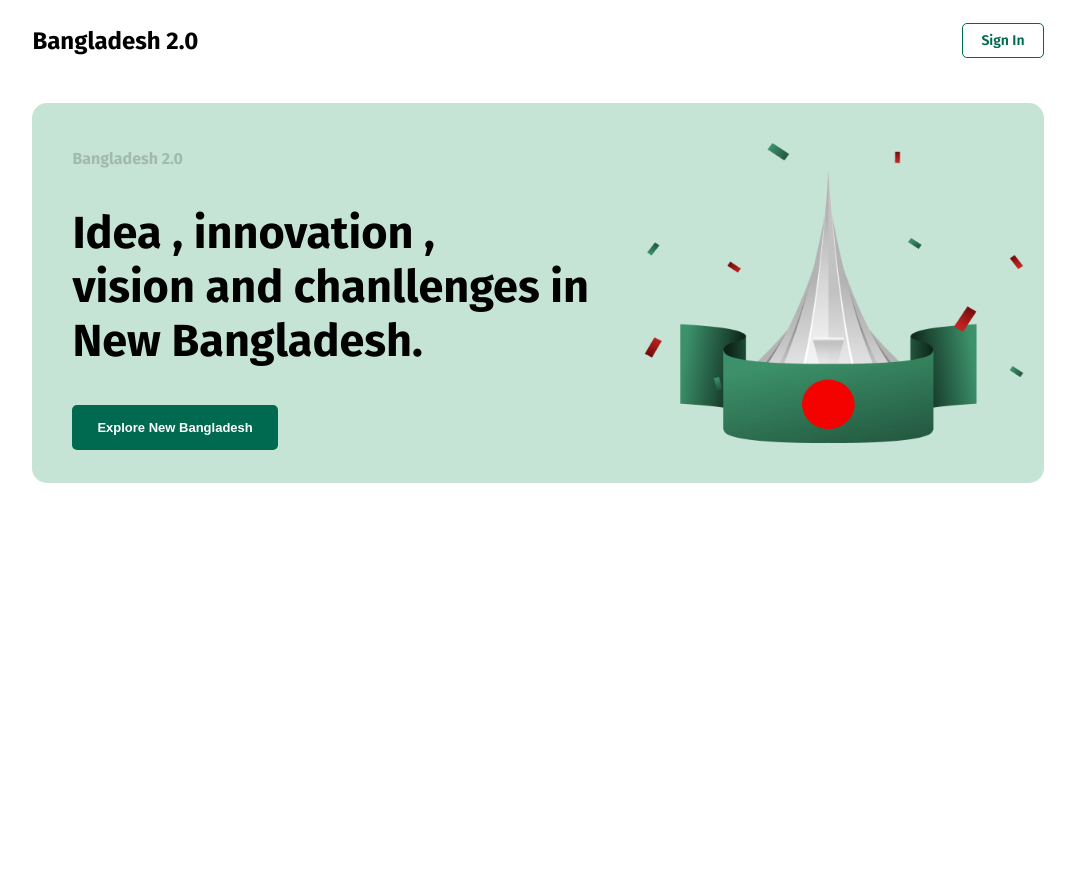
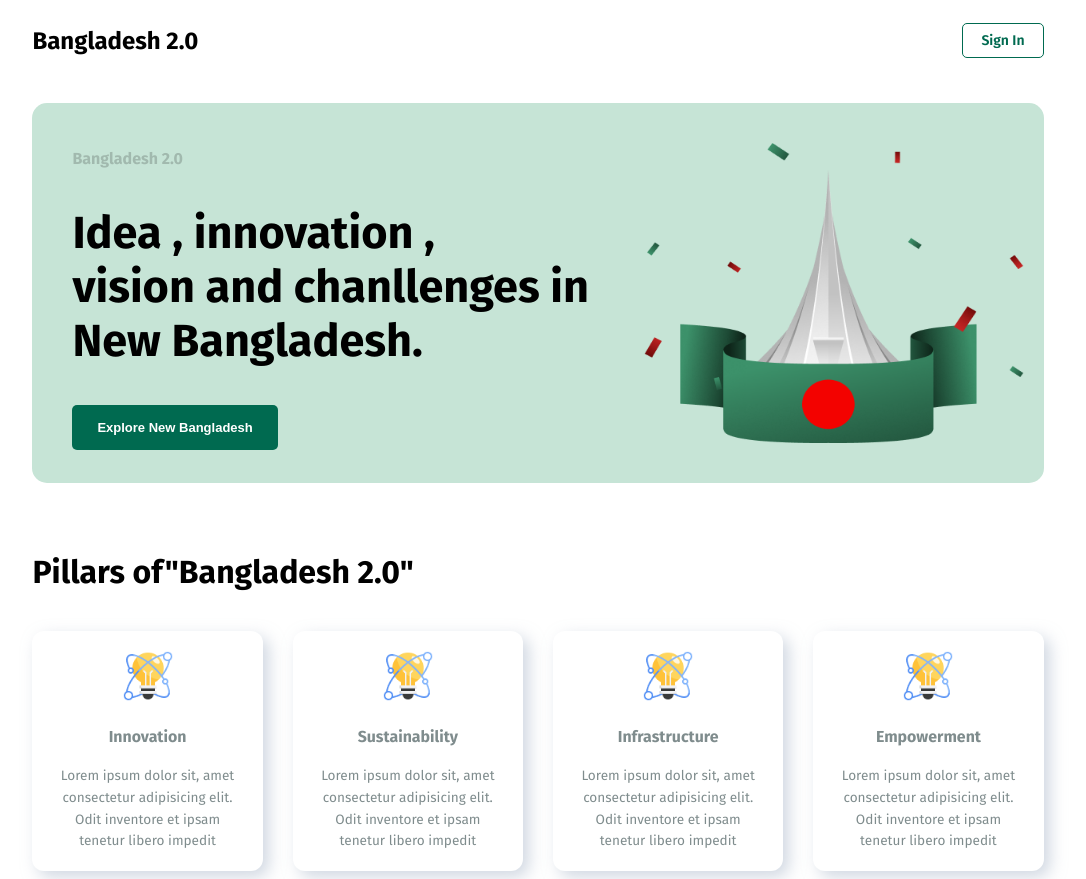
Before and after one commit to maruf-hossen-pro/Project-4--Bangladesh-2.0, a plain HTML site: page index.html in a window 1280 px wide. Shown: the whole page, without its empty margins (102-1188 px from the left). Before the commit the page ends 800 px from the top, so only its background shows below. Drawn offline with Linux system fonts and the light colour scheme.

Commit message:
Main Section Part1 Completed

```diff
--- a/Style/style.css
+++ b/Style/style.css
@@ -30,7 +30,7 @@
     cursor: pointer;
 }
 
-.hero-item{
+.hero-item {
     padding-left: 40px;
 
 }
@@ -51,7 +51,7 @@
 
 }
 
-.hero-title{
+.hero-title {
     font-size: 45px;
 }
 
@@ -61,9 +61,7 @@
 
 }
 
-.hero-title {
-
-}
+.hero-title {}
 
 .hero-btn {
     font-size: 13px;
@@ -77,8 +75,49 @@
 
 }
 
-.hero-img{
+.hero-img {
     width: 380px;
     height: 300px;
     padding: 20px;
 }
+
+.main {
+    width: 80%;
+    max-width: 1500px;
+    margin: 0 auto;
+    font-family: "Fira Sans", sans-serif;
+}
+
+.pillar {
+    display: flex;
+    justify-content: space-evenly;
+}
+.card-title{
+    margin-top: 70px;
+    margin-bottom: 40px;
+}
+
+.card-design {
+    /* width: 250px; */
+    height: 200px;
+    background: #ffffff;
+    border-radius: 12px;
+    /* Dark shadow on bottom-right, White highlight on top-left */
+    box-shadow:
+        6px 6px 16px rgba(163, 177, 198, 0.5),
+        -6px -6px 16px rgba(255, 255, 255, 1);
+
+    /* margin: 20px; */
+    padding: 20px;
+    font-size: 0.85rem;
+    color: #7f8c8d;
+    line-height: 1.6;
+    justify-content: center;
+    align-items: center;
+    text-align: center;
+}
+
+.card-icon{
+    width: 50px;
+    height: 50px;
+}
--- a/index.html
+++ b/index.html
@@ -34,9 +34,34 @@
       </nav>
     </header>
 
-    <main>
+    <main class="main">
+        <h1 class="card-title">Pillars of"Bangladesh 2.0"</h1>
         <div class="pillar">
 
+            <div class="card-design">
+                <img class="card-icon" src="./assets/card-icon.png" alt="">
+                <h3>Innovation</h3>
+
+                <p>Lorem ipsum dolor sit, amet consectetur adipisicing elit. Odit inventore et ipsam tenetur libero impedit</p>
+            </div>
+            <div class="card-design" style="margin-left: 30px;">
+                <img class="card-icon" src="./assets/card-icon.png" alt="">
+                <h3>Sustainability</h3>
+
+                <p>Lorem ipsum dolor sit, amet consectetur adipisicing elit. Odit inventore et ipsam tenetur libero impedit</p>
+            </div>
+            <div class="card-design" style="margin-left: 30px;">
+                <img class="card-icon" src="./assets/card-icon.png" alt="">
+                <h3>Infrastructure</h3>
+
+                <p>Lorem ipsum dolor sit, amet consectetur adipisicing elit. Odit inventore et ipsam tenetur libero impedit</p>
+            </div>
+            <div class="card-design" style="margin-left: 30px;">
+                <img class="card-icon" src="./assets/card-icon.png" alt="">
+                <h3>Empowerment</h3>
+
+                <p>Lorem ipsum dolor sit, amet consectetur adipisicing elit. Odit inventore et ipsam tenetur libero impedit</p>
+            </div>
         </div>
 
     </main>
```
